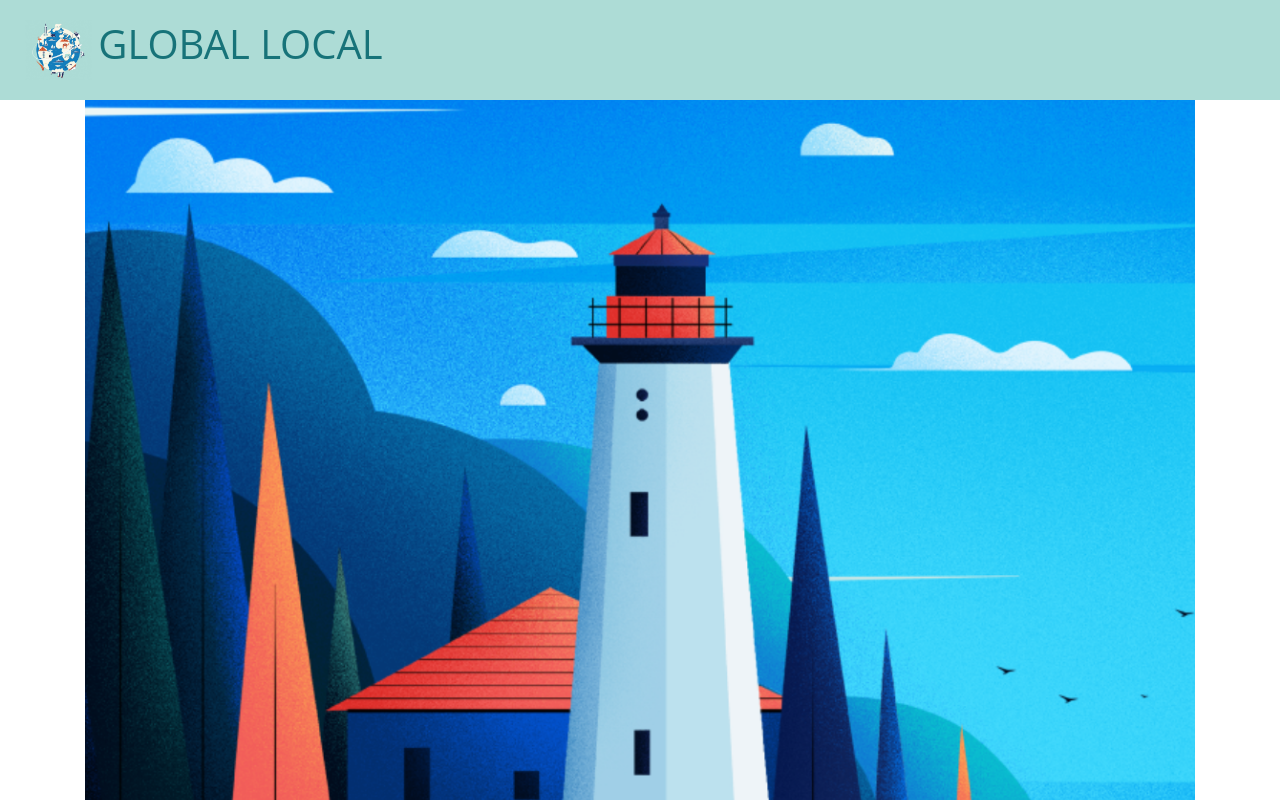
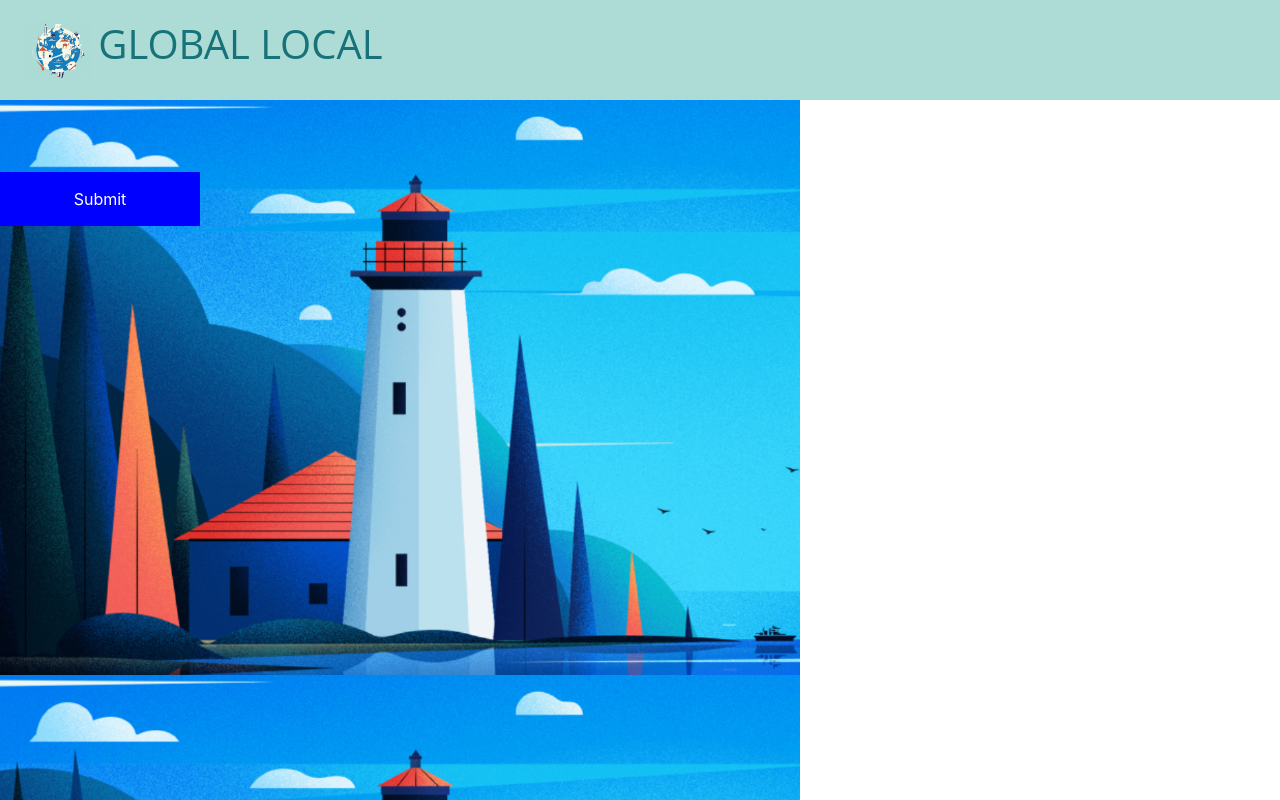
Before and after one commit to kevincheung00/global-local, a React (Create React App) app: page / in a window 1280 px wide. Shown: the top 800 px of the page. Built offline with nearby package versions, Linux system fonts and the light colour scheme.

Commit message:
background image

```diff
--- a/src/App.css
+++ b/src/App.css
@@ -5,6 +5,11 @@ html, body {
 }
 
 .all {
+  height: 100vh;
+  width: 100%;
+}
+
+.container {
   height: 100vh;
   width: 100%;
 }
@@ -65,10 +70,9 @@ html, body {
     border-radius: 3px;
 }
 
-.splashBackground img {
-    position: relative;
-    float: left;
-    position: relative;
-    height: 100%;
-    width:100%;
+.splashBackground {
+  height: 100vh;
+  width: 100vh;
+  background-image: url("./assets/Capture.PNG");
+  background-size: 100%;
 }
--- a/src/App.js
+++ b/src/App.js
@@ -67,9 +67,8 @@ class App extends React.Component {
         return(
             <div className="all">
             {this.header()}
-            <div className='container'>
                 {this.body()}
-            </div>
+
         </div>
         )
     }
@@ -130,6 +129,7 @@ class App extends React.Component {
     );
 
     splashScreen = () => (
+        <div className="splashBackground">
             <form onSubmit={this.login}>
                 {/* <h1>Username:</h1>
                 <input
@@ -139,15 +139,14 @@ class App extends React.Component {
                     value={this.state.usernameInput}
                     onChange={e => this.setState({usernameInput: e.target.value})}
                 /> */}
-            <div className="splashBackground">
-                <img src={splashBackground} alt="background"/>
-            </div>
 
                 <br/>
                 <br/>
                 <br/>
                 <input className='button' type="submit" value="Submit"/>
             </form>
+
+        </div>
     );
 
     signupScreen = () => (
```
Lines whose indentation alone changed are shown as unchanged.
